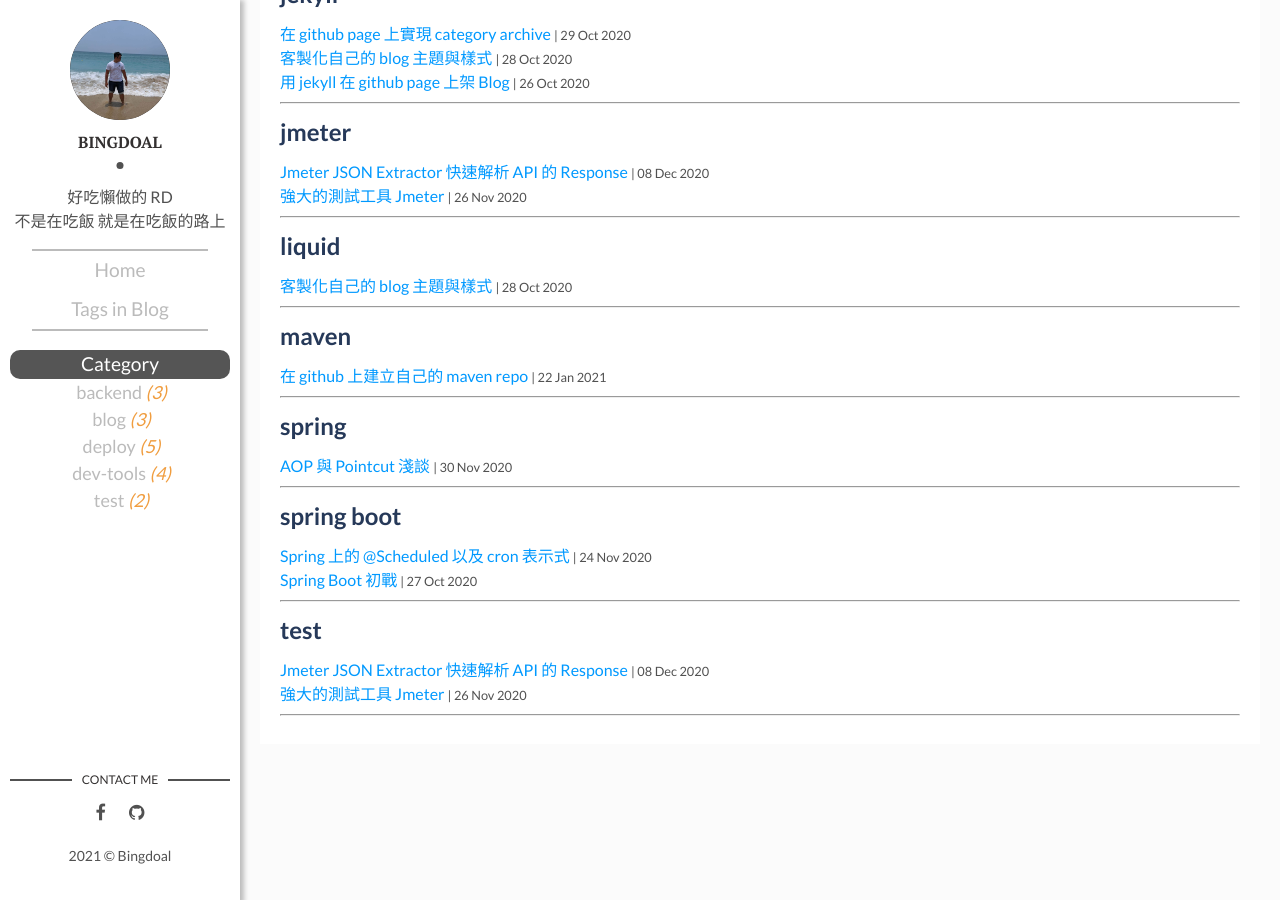
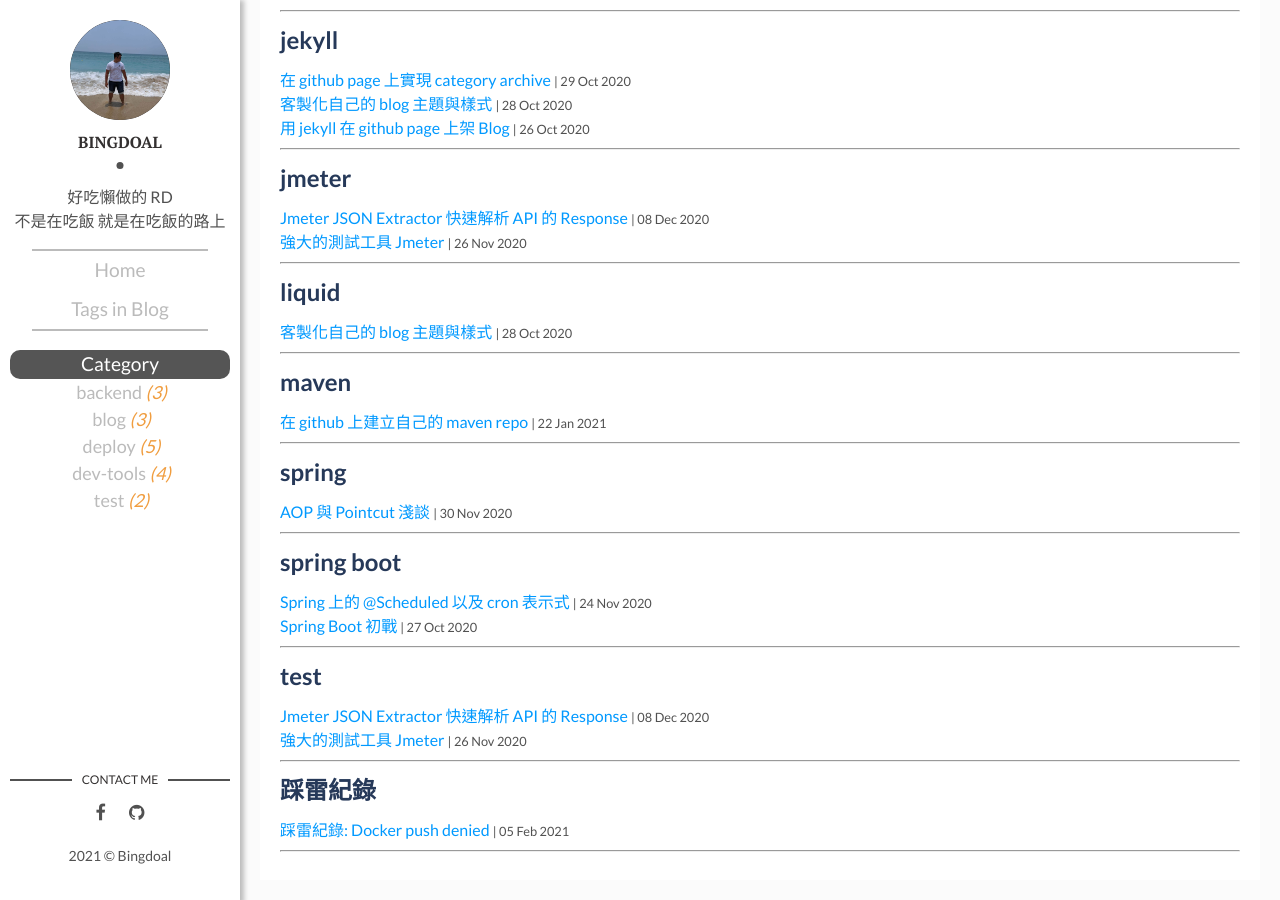
Before and after one commit to Bingdoal/bingdoal.github.io, a Jekyll site: the page built from tags.html, in a window 1280 px wide and 900 px high, scrolled down 1619 px. Built offline with Jekyll 4.4.1, drawn with Linux system fonts in a browser that asks for light colours.

Commit message:
add new tag

```diff
--- a/_posts/2021-02-05-docker-push-denied.md
+++ b/_posts/2021-02-05-docker-push-denied.md
@@ -6,7 +6,7 @@ category: deploy
 img: cover/docker.jpg
 description: 在做 k8s 的練習的時候碰到的問題，不管怎麼推都推不上去 docker repo，記錄一下踩雷經驗
 lang: zh-TW
-tags: [docker, deploy]
+tags: [踩雷紀錄 ,docker, deploy]
 ---
 
 {{page.description}}
```
